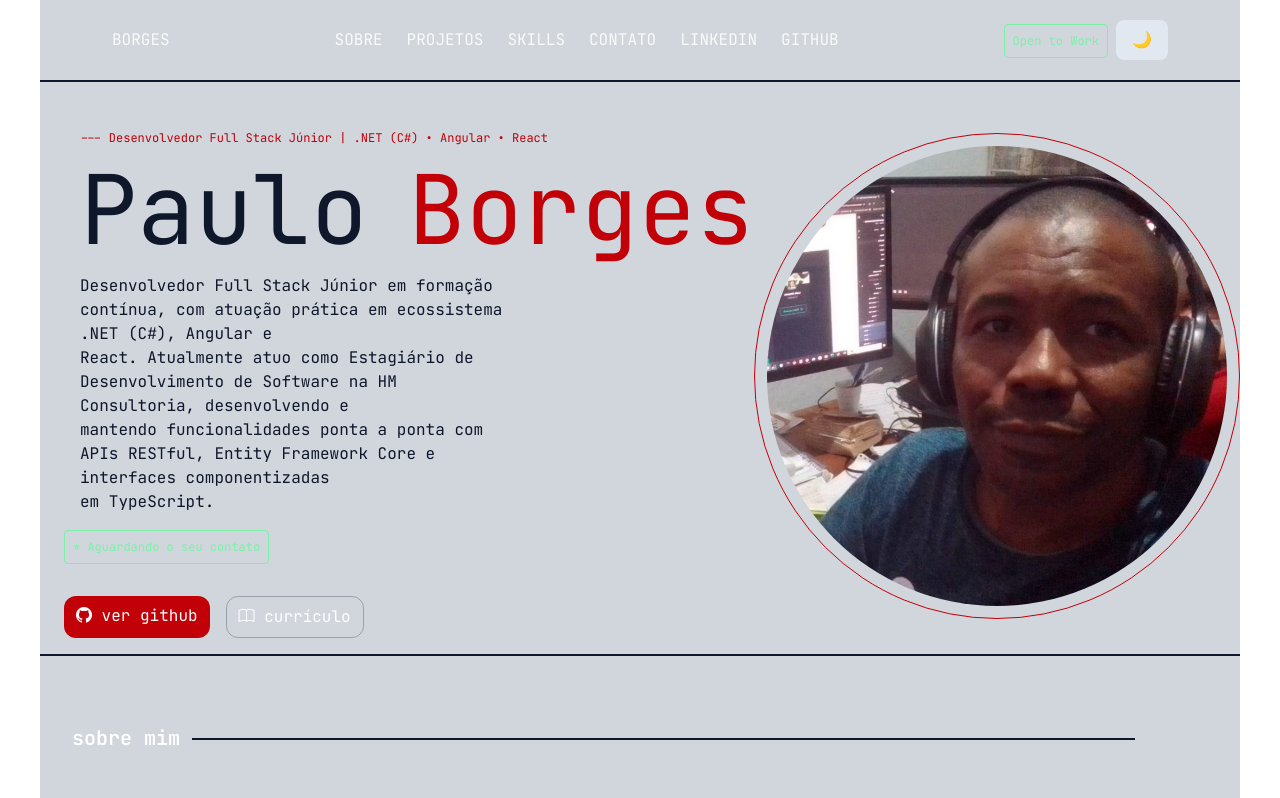
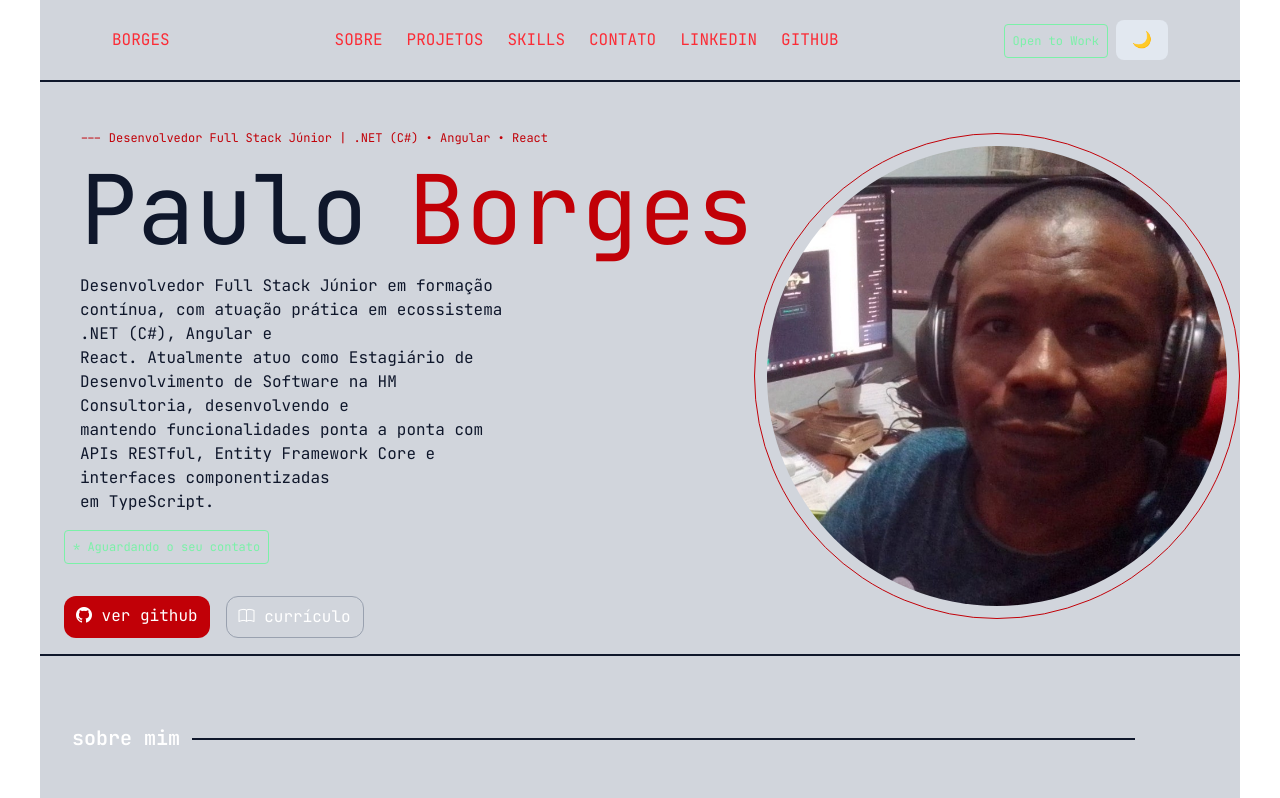
Before and after one commit to Paulo-Borges/portfolio-angular, an Angular app: page / in a window 1280 px wide. Shown: the top 798 px of the page. Built offline with nearby package versions, Linux system fonts and the light colour scheme.

Commit message:
fix: Estilizando Header

```diff
--- a/src/app/components/header/header.html
+++ b/src/app/components/header/header.html
@@ -3,28 +3,28 @@
     class="flex flex-col sm:flex-row justify-between items-center gap-4 sm:gap-0 px-6 sm:px-10 lg:px-18 py-4 sm:py-5 border-b-2 cursor-pointer"
   >
     <div>
-      <a routerLink="/" class="text-neutral-50">{{ title() }}</a>
+      <a routerLink="/" class="text-red-500 hover:text-green-400 dark:text-neutral-50">{{ title() }}</a>
     </div>
     <div class="flex">
       <ul class="flex flex-wrap justify-center gap-4 sm:gap-6">
-        <li class="text-neutral-50 hover:text-red-500">
+        <li class="text-red-500 hover:text-green-400 dark:text-neutral-50">
           <a routerLink="/about">SOBRE</a>
         </li>
-        <li class="text-neutral-50 hover:text-red-500">
+        <li class="text-red-500 hover:text-green-400 dark:text-neutral-50">
           <a routerLink="/projects">PROJETOS</a>
         </li>
-        <li class="text-neutral-50 hover:text-red-500">
+        <li class="text-red-500 hover:text-green-400 dark:text-neutral-50">
           <a routerLink="/skills">SKILLS</a>
         </li>
-        <li class="text-neutral-50 hover:text-red-500">
+        <li class="text-red-500 hover:text-green-400 dark:text-neutral-50">
           <a routerLink="/contact">CONTATO</a>
         </li>
-        <li class="text-neutral-50 hover:text-red-500 hidden sm:flex">
+        <li class="text-red-500 hover:text-green-400 dark:text-neutral-50 hidden sm:flex">
           <a href="https://www.linkedin.com/in/paulo-borges-de-almeida-b543b3242/" target="_blank"
             >LINKEDIN</a
           >
         </li>
-        <li class="text-neutral-50 hover:text-red-500 hidden sm:flex">
+        <li class="text-red-500 hover:text-green-400 dark:text-neutral-50 hidden sm:flex">
           <a href="https://github.com/Paulo-Borges" target="_blank">GITHUB</a>
         </li>
       </ul>
```
